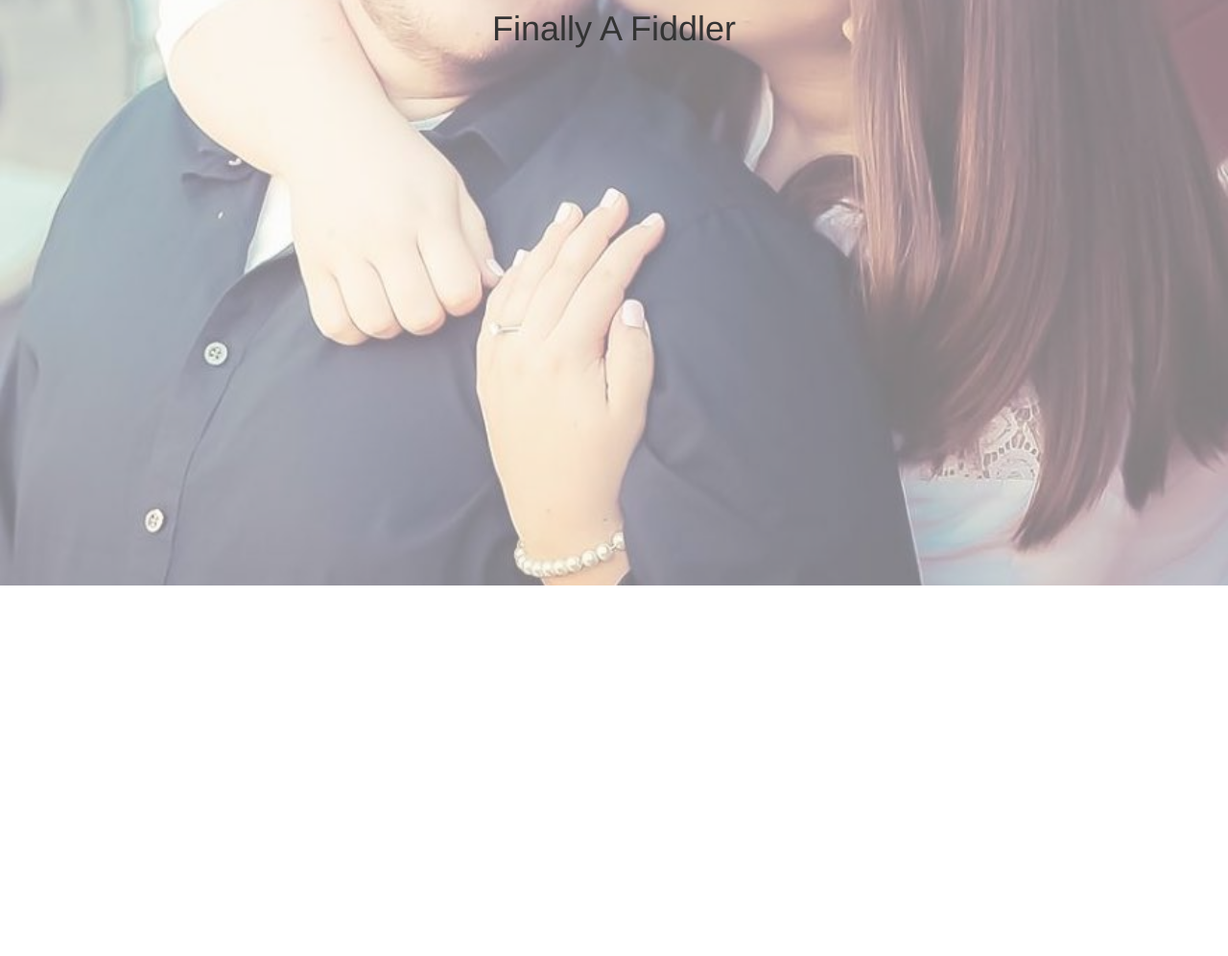
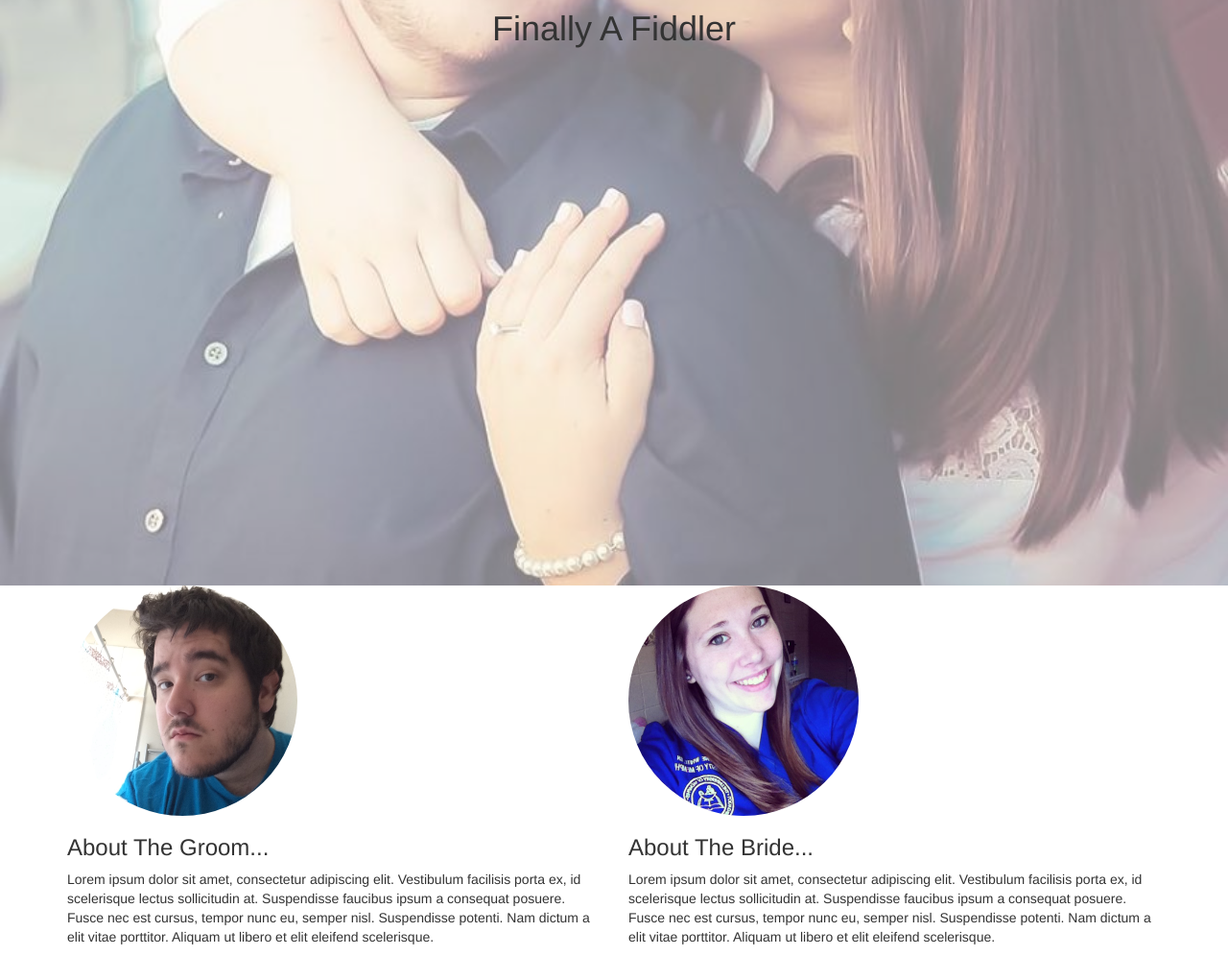
Before and after one commit to OleBroseph/FinallyAFiddler, a plain HTML site: page index.html in a window 1280 px wide. Shown: the part 390-1386 px from the top of the page at 96% size. Before the commit the page ends 1000 px from the top, so only its background shows below. Drawn offline with nearby package versions, Linux system fonts and the light colour scheme.

Commit message:
Initial Prototype of the About Us Section
Got a quick prototype of the About Us Section done. I added two images
and created the HTML with Bootstrap classes for the section.

```diff
--- a/index.html
+++ b/index.html
@@ -47,6 +47,24 @@
         <div class="fixed-bg"></div>
         <h1 class="fiddler-title">Finally A Fiddler</h1>
 
+        <!-- About Us -->
+        <div class="container">
+            <div class="row">
+                <div class="col-md-6">
+                    <img src="img/WhatAnUglyMan.JPG" class="img-circle img-responsive" height="240px" width="240px"/>
+                    <h3>About The Groom...</h3>
+
+                    <p>Lorem ipsum dolor sit amet, consectetur adipiscing elit. Vestibulum facilisis porta ex, id scelerisque lectus sollicitudin at. Suspendisse faucibus ipsum a consequat posuere. Fusce nec est cursus, tempor nunc eu, semper nisl. Suspendisse potenti. Nam dictum a elit vitae porttitor. Aliquam ut libero et elit eleifend scelerisque. </p>
+                </div>
+                <div class="col-md-6">
+                    <img src="img/WhatAGorgeousWoman.JPG" class="img-circle img-responsive" height="240px" width="240px"/>
+                    <h3>About The Bride...</h3>
+
+                    <p>Lorem ipsum dolor sit amet, consectetur adipiscing elit. Vestibulum facilisis porta ex, id scelerisque lectus sollicitudin at. Suspendisse faucibus ipsum a consequat posuere. Fusce nec est cursus, tempor nunc eu, semper nisl. Suspendisse potenti. Nam dictum a elit vitae porttitor. Aliquam ut libero et elit eleifend scelerisque. </p>
+                </div>
+            </div>
+        </div>
+
 
 
 
```
Also changed, not shown: img/WhatAGorgeousWoman.JPG (added), img/WhatAnUglyMan.JPG (added).
